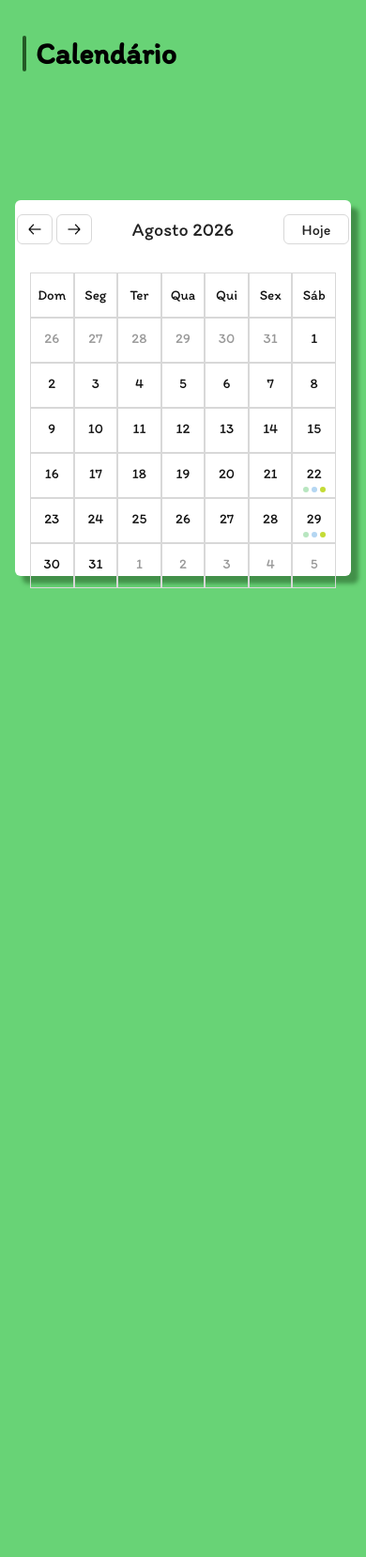
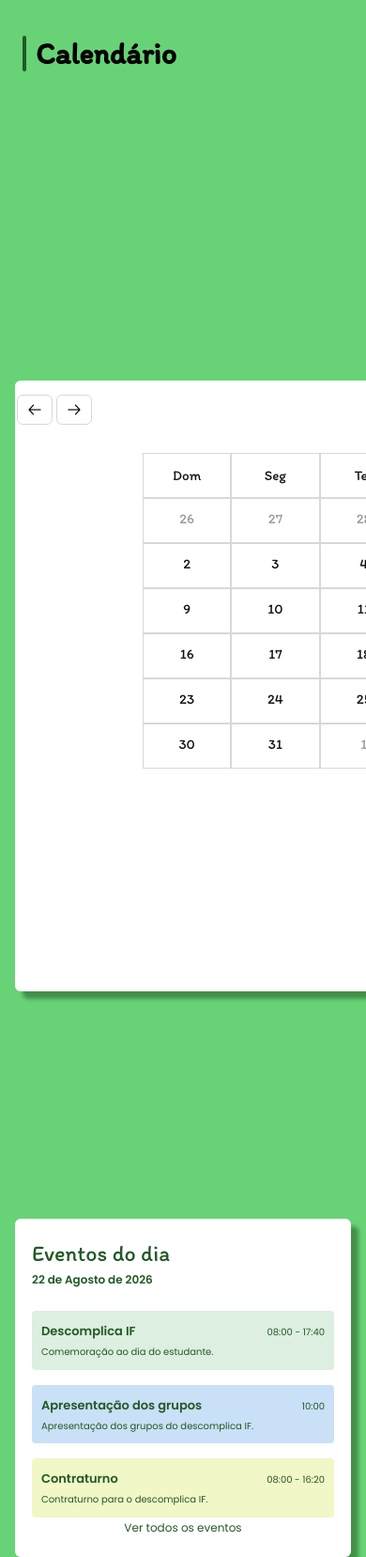
Before and after one commit to lucasvassilakis/Demandfy, a PHP site: page /Demandfy/calendario in a window 390 px wide; the page is wider, and only the part inside the window is pictured. Shown: the part 80-1737 px from the top of that part at 94% size. Before the commit the page ends 706 px from the top of that part, so only its background shows below. Run offline with PHP 8.4, Linux system fonts and the light colour scheme.

Commit message:
Add files via upload

```diff
--- a/app/Autoload.php
+++ b/app/Autoload.php
@@ -1,14 +1,13 @@
 <?php
-    spl_autoload_register(function ($classe){
-        $diretorios = [
-            'Libraries',
-            'Helpers'
-        ];
-        foreach($diretorios as $diretorio){
-            $arquivo = (__DIR__.DIRECTORY_SEPARATOR.$diretorio.DIRECTORY_SEPARATOR.$classe.'.php');
-            if(file_exists($arquivo)):
-                require_once $arquivo;
-            endif;
+
+spl_autoload_register(function ($classe) {
+    $diretorios = ['Libraries', 'Helpers'];
+
+    foreach ($diretorios as $diretorio) {
+        $arquivo = __DIR__ . DIRECTORY_SEPARATOR . $diretorio . DIRECTORY_SEPARATOR . $classe . '.php';
+
+        if (file_exists($arquivo)) {
+            require_once $arquivo;
         }
-    });
-?>
+    }
+});
--- a/app/Controllers/Paginas.php
+++ b/app/Controllers/Paginas.php
@@ -1,34 +1,44 @@
 <?php
 
-class Paginas extends Controller{
-    public function index(){
-        $dados = ['titulo'=>"Início",
-                  'descricao' => ""
+class Paginas extends Controller
+{
+    public function index()
+    {
+        $dados = [
+            'titulo' => 'Início',
+            'descricao' => '',
         ];
+
         $this->view('paginas/inicio', $dados);
-    }//fim da função index
+    }
 
-    public function sugestoes(){
-        $dados = ['titulo'=>"RDD -Sugestões",
-                  'descricao'=>"RDD - Sugestões"
+    public function sugestoes()
+    {
+        $dados = [
+            'titulo' => 'RDD -Sugestões',
+            'descricao' => 'RDD - Sugestões',
         ];
+
         $this->view('paginas/sugestoes', $dados);
-    }//fim da função sugestoes
+    }
 
-    public function calendario(){
-        $dados = ['titulo'=>"Calendário",
-                  'descricao'=>"Calendário de Eventos"
+    public function calendario()
+    {
+        $dados = [
+            'titulo' => 'Calendário',
+            'descricao' => 'Calendário de Eventos',
         ];
+
         $this->view('paginas/calendario', $dados);
-    }//fim da função calendario
+    }
 
-    public function contato(){
-        $dados = ['titulo'=>"Contato",
-                  'descricao'=>"Página de Contatos"
+    public function contato()
+    {
+        $dados = [
+            'titulo' => 'Contato',
+            'descricao' => 'Página de Contatos',
         ];
+
         $this->view('paginas/contato', $dados);
-    }//fim da função contato
-
-}//fim da classe Paginas
-
-?>
+    }
+}
--- a/app/Libraries/Controller.php
+++ b/app/Libraries/Controller.php
@@ -1,16 +1,22 @@
 <?php
-class Controller{
-    public function model($model){
-        require_once '../app/Models/'.$model.'.php';
+
+class Controller
+{
+    public function model($model)
+    {
+        require_once '../app/Models/' . $model . '.php';
+
         return new $model;
-    }//fim da função model
+    }
 
-    public function view($view, $dados = []){
-        $arquivo = ('../app/Views/'.$view.'.php');
-        if(file_exists($arquivo)){
+    public function view($view, $dados = [])
+    {
+        $arquivo = '../app/Views/' . $view . '.php';
+
+        if (file_exists($arquivo)) {
             require_once $arquivo;
-        }else{
-            die("O arquivo não existe");
-        }//fim do if else
-    }//fim da função
-}//fim da classe Controller
+        } else {
+            die('O arquivo não existe');
+        }
+    }
+}
--- a/app/Views/paginas/calendario.php
+++ b/app/Views/paginas/calendario.php
@@ -1,5 +1,6 @@
 <main class="calendario-pagina">
     <h1 class="titulo"><?= htmlspecialchars($dados['titulo'] ?? 'Calendário') ?></h1>
+	<div class="calendario-layout">
 		<div class="calendario">
         <div class="calendario-cabecalho">
             <div class="calendario-controles" aria-label="Navegação entre meses">
@@ -85,4 +86,36 @@
 			<div class="calendario-data outro-mes" role="gridcell">5</div>
 		</div>
 	    </div>
+
+		<aside class="eventos-painel" aria-label="Eventos do dia">
+			<h2>Eventos do dia</h2>
+			<p class="eventos-data">22 de Agosto de 2026</p>
+
+			<div class="evento-card evento-card-verde">
+				<div class="evento-card-topo">
+					<strong>Descomplica IF</strong>
+					<span>08:00 - 17:40</span>
+				</div>
+				<p>Comemoração ao dia do estudante.</p>
+			</div>
+
+			<div class="evento-card evento-card-azul">
+				<div class="evento-card-topo">
+					<strong>Apresentação dos grupos</strong>
+					<span>10:00</span>
+				</div>
+				<p>Apresentação dos grupos do descomplica IF.</p>
+			</div>
+
+			<div class="evento-card evento-card-amarelo">
+				<div class="evento-card-topo">
+					<strong>Contraturno</strong>
+					<span>08:00 - 16:20</span>
+				</div>
+				<p>Contraturno para o descomplica IF.</p>
+			</div>
+
+			<a class="eventos-link" href="#">Ver todos os eventos</a>
+		</aside>
+	</div>
 </main>
--- a/app/configuracao.php
+++ b/app/configuracao.php
@@ -1,11 +1,12 @@
 <?php
+
 define('APP', dirname(__FILE__));
-define('URL','http://localhost/Demandfy');
+define('URL', 'http://localhost/Demandfy');
 define('APP_NAME', 'Demandfy');
 define('DB_HOST', getenv('DEMANDFY_DB_HOST') ?: '127.0.0.1');
 define('DB_USER', getenv('DEMANDFY_DB_USER') ?: 'root');
 define('DB_PASS', getenv('DEMANDFY_DB_PASS') ?: '');
 define('DB_NAME', getenv('DEMANDFY_DB_NAME') ?: 'framework');
 define('DB_PORT', getenv('DEMANDFY_DB_PORT') ?: '3306');
+
 const APP_VERSAO = '1.0.0';
-?>
--- a/public/css/estilo.css
+++ b/public/css/estilo.css
@@ -56,10 +56,21 @@ body {
     transform: none;
 }
 
+.calendario-layout {
+    display: flex;
+    align-items: stretch;
+    gap: 20px;
+    width: calc(100% - 10px);
+    margin: max(45px, calc((100vh - 625px) / 2 + 35px)) 0 0;
+}
+
 .calendario {
-    width: min(1000px, calc(100% - 10px));
+    flex: 0 1 650px;
+    min-width: 932px;
+    width: min(650px, calc(100% - 320px));
     height: 635px;
-    margin: max(45px, calc((100vh - 625px) / 2 + 35px)) 0 0 0px;
+    margin-left: 30px;
+    margin-right: 70px;
     padding: 1px 50px 60px;
     background: #fff;
     border-radius: 6px;
@@ -208,6 +219,97 @@ body {
 
 .evento-amarelo {
     background: #c4db36;
+}
+
+.eventos-painel {
+    position: relative;
+    display: flex;
+    flex: 0 0 300px;
+    flex-direction: column;
+    min-width: 0;
+    height: 635px;
+    padding: 22px 18px;
+    border-radius: 6px;
+    background: #fff;
+    box-shadow: 8px 8px 4px rgba(35, 89, 37, .55);
+    color: #235925;
+}
+
+.eventos-painel h2 {
+    margin: 0;
+    font-size: 24px;
+    font-weight: 500;
+}
+
+.eventos-data {
+    margin: 5px 0 24px;
+    font-family: Poppins, sans-serif;
+    font-size: 12px;
+    font-weight: 600;
+}
+
+.evento-card {
+    margin-bottom: 16px;
+    padding: 12px 10px;
+    border-radius: 4px;
+    font-family: Poppins, sans-serif;
+}
+
+.evento-card-topo {
+    display: flex;
+    align-items: baseline;
+    justify-content: space-between;
+    gap: 8px;
+}
+
+.evento-card strong,
+.evento-card span,
+.evento-card p {
+    overflow-wrap: anywhere;
+}
+
+.evento-card strong {
+    font-size: 13px;
+    font-weight: 600;
+}
+
+.evento-card span {
+    flex-shrink: 0;
+    font-size: 10px;
+}
+
+.evento-card p {
+    margin: 5px 0 0;
+    font-size: 10px;
+    line-height: 1.35;
+}
+
+.evento-card-verde {
+    background: #dcefe0;
+}
+
+.evento-card-azul {
+    background: #c9e0f7;
+}
+
+.evento-card-amarelo {
+    background: #f1f7c7;
+}
+
+.eventos-link {
+    position: absolute;
+    right: 18px;
+    bottom: 22px;
+    left: 18px;
+    color: #235925;
+    font-family: Poppins, sans-serif;
+    font-size: 12px;
+    text-align: center;
+    text-decoration: none;
+}
+
+.eventos-link:hover {
+    text-decoration: underline;
 }
 
 .paineis {
@@ -663,12 +765,25 @@ body {
         padding: 1px 24px 48px;
     }
 
+    .calendario-layout {
+        width: calc(100% - 32px);
+        margin: max(10px, calc((100vh - 460px) / 2)) auto 0;
+        flex-direction: column;
+        gap: 20px;
+    }
+
     .calendario {
-        width: calc(100% - 32px);
+        width: 100%;
         height: 460px;
-        margin: max(10px, calc((100vh - 460px) / 2)) auto;
+        margin: 0;
         padding-right: 24px;
         padding-left: 24px;
+    }
+
+    .eventos-painel {
+        flex-basis: auto;
+        width: 100%;
+        height: 360px;
     }
 
     .calendario-controles {
--- a/public/index.php
+++ b/public/index.php
@@ -1,54 +1,7 @@
 <?php
 include '../app/configuracao.php';
 include '../app/Autoload.php';
-$db = new Database;/*
-$db->query("SELECT * FROM posts ORDER BY id DESC");
-$db->resultado();
-echo $db->resultado()->titulo;
-echo "<br>";
-echo $db->resultado()->texto;
-echo "<br>";
-echo $db->resultado()->usuario_id;
-
-/*
-$id = 11;
-$db->query("DELETE FROM posts WHERE id = :id");
-$db->bind(":id", $id);
-$db->executa();
-echo '<hr>Total Resultados: '.$db->totalResultados();
-/*
-date_default_timezone_set('America/Cuiaba');
-$id = 10;
-$usuario_id = 100;
-$titulo  = 'Titulo Editado';
-$texto = 'Texto editado';
-$criadoEm = date('Y-m-d H:i:s');
-
-$db->query("UPDATE posts SET usuario_id = :usuario_id, titulo = :titulo, texto=:texto, criado_em=:criadoEm WHERE id = :id");
-$db->bind(':id', $id);
-$db->bind(':usuario_id', $usuario_id);
-$db->bind(':titulo',$titulo);
-$db->bind(':texto',$texto);
-$db->bind(':criadoEm',$criadoEm);
-$db->executa();
-echo '<hr>Total Resultados'.$db->totalResultados();
-
-/*
-//inserindo dados no banco
-$usuario_id = 10;
-$titulo = 'Matemática';
-$texto = '1+1 = 10';
-
-$db->query("INSERT INTO posts (usuario_id, titulo, texto) VALUES (:usuario_id, :titulo, :texto)");
-$db->bind(":usuario_id",$usuario_id);
-$db->bind(":titulo",$titulo);
-$db->bind(":texto",$texto);
-
-$db->executa();
-
-echo '<hr>Total Resultados: '.$db->totalResultados();
-echo '<hr>Ultimo ID inserido'.$db->ultimoIdInserido();
-*/
+$db = new Database;
 ?>
 <!DOCTYPE html>
 <html lang="pt-br">
```
Also changed, not shown: app/Libraries/Database.php (+52 -50 lines), app/Libraries/Rota.php (+26 -32 lines), app/Views/paginas/contato.php (+8 -7 lines), app/Views/sidebar.php (+9 -9 lines), README.md, app/Views/paginas/sugestoes.php (indentation only). Lines whose indentation alone changed are shown as unchanged.
